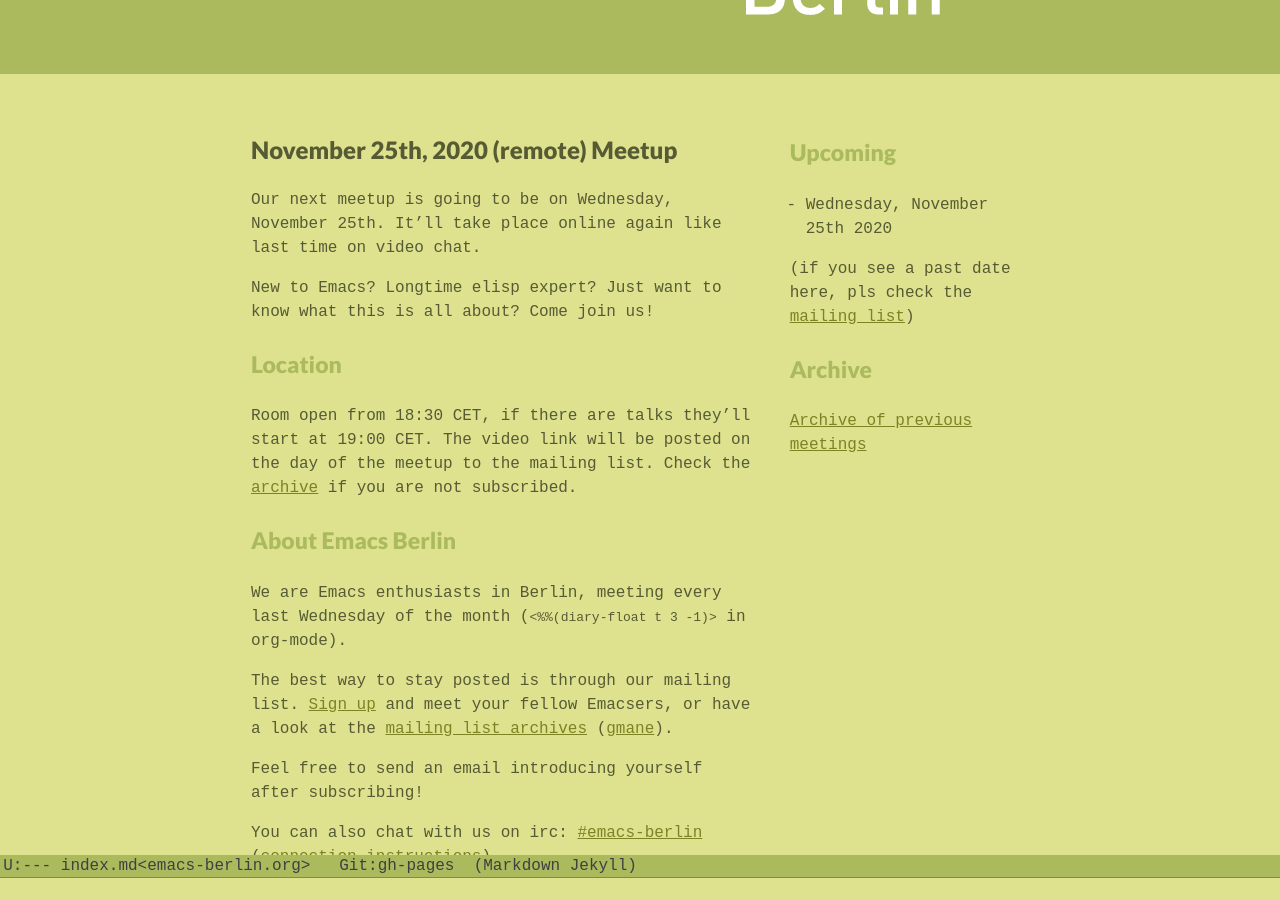
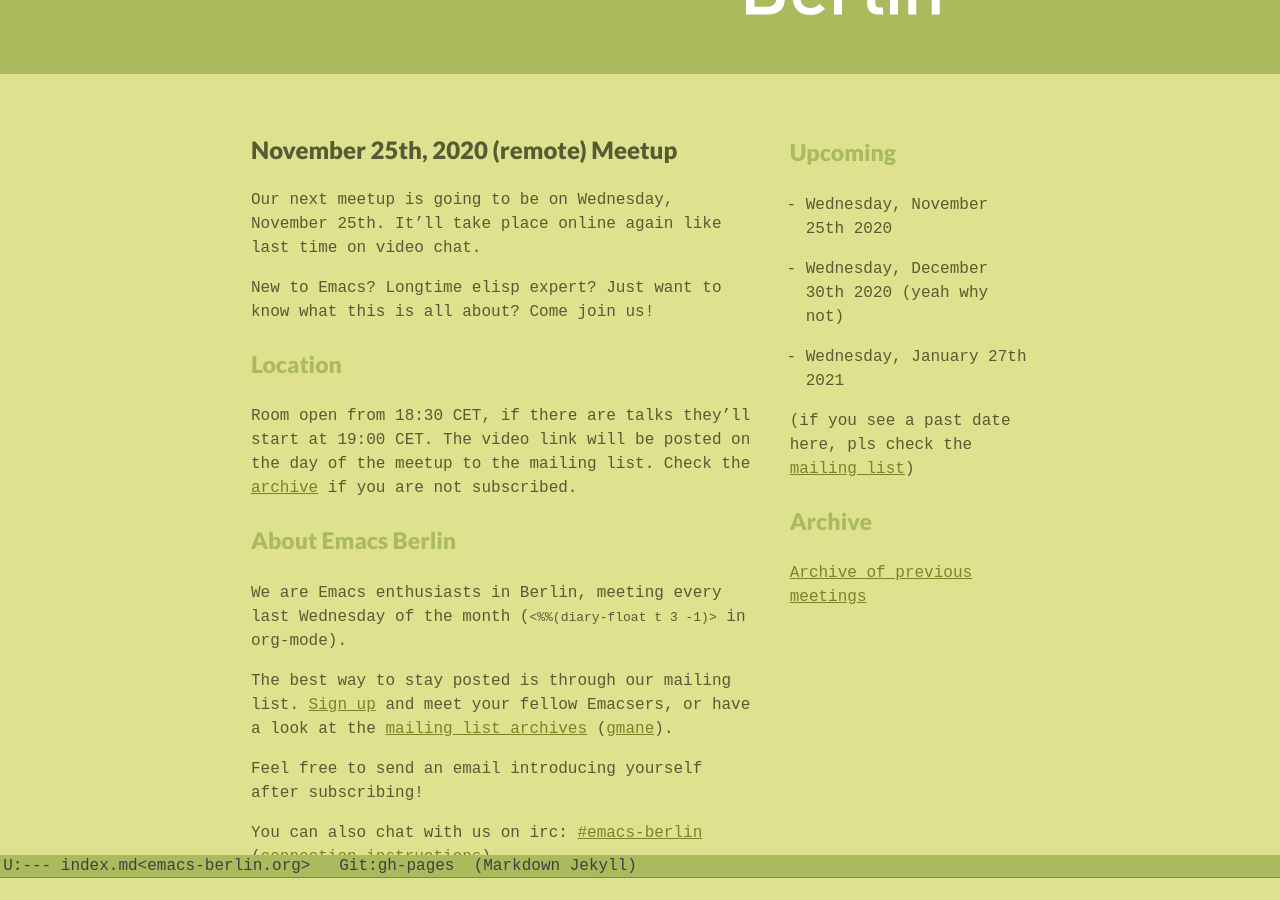
Before and after one commit to emacs-berlin/emacs-berlin.org, a Jekyll site: the page built from index.md, in a window 1280 px wide and 900 px high, scrolled down 335 px. Built offline with Jekyll 4.4.1, drawn with Linux system fonts in a browser that asks for light colours.

Commit message:
Add December 2020 to upcoming

```diff
--- a/index.md
+++ b/index.md
@@ -58,9 +58,9 @@
 
 * Wednesday, November 25th 2020
 
-<!--
-* Wednesday, December 30th 2020 (tbd)
--->
+* Wednesday, December 30th 2020 (yeah why not)
+
+* Wednesday, January 27th 2021
 
 (if you see a past date here, pls check the [mailing list][mla])
 
```
